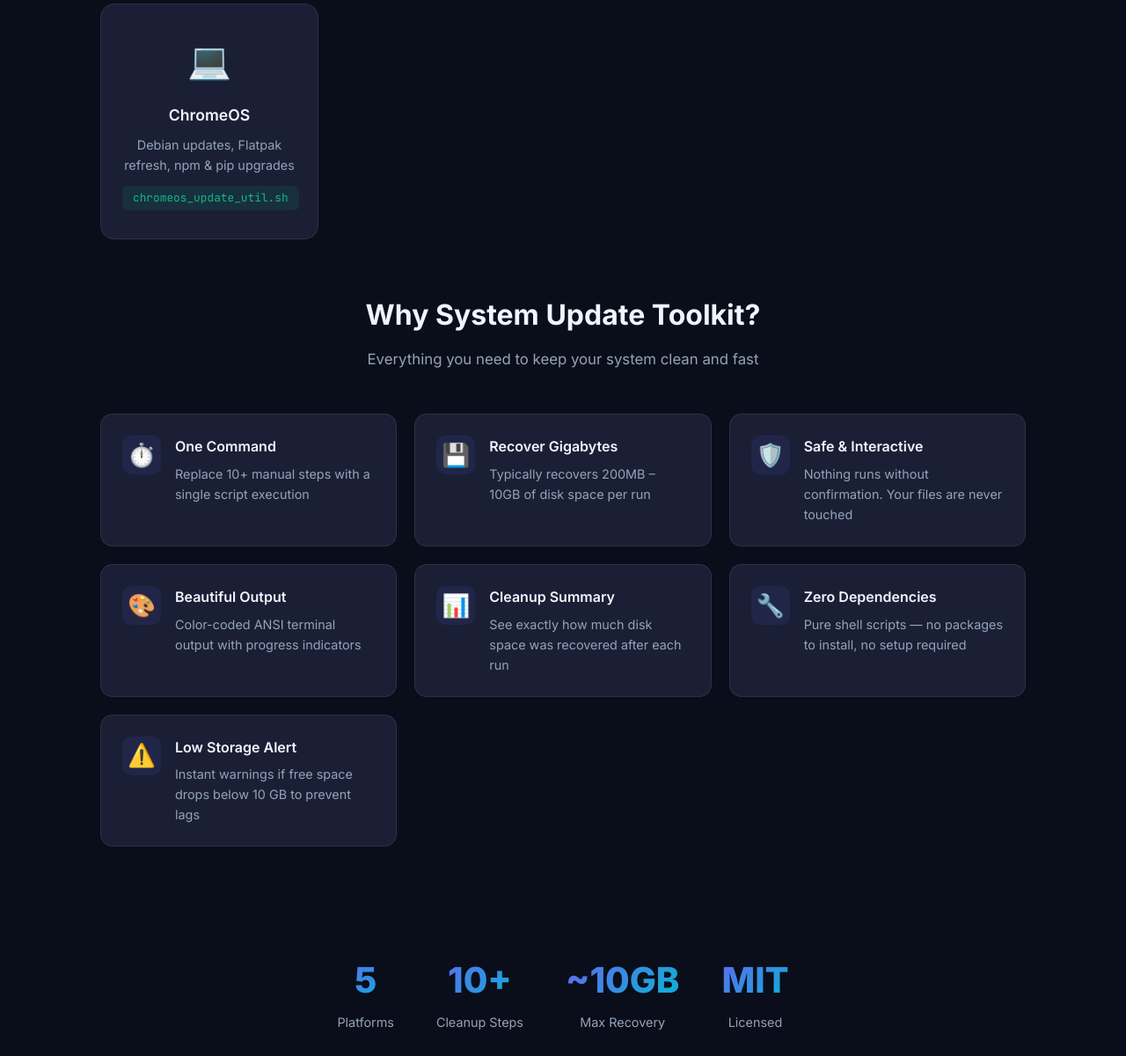
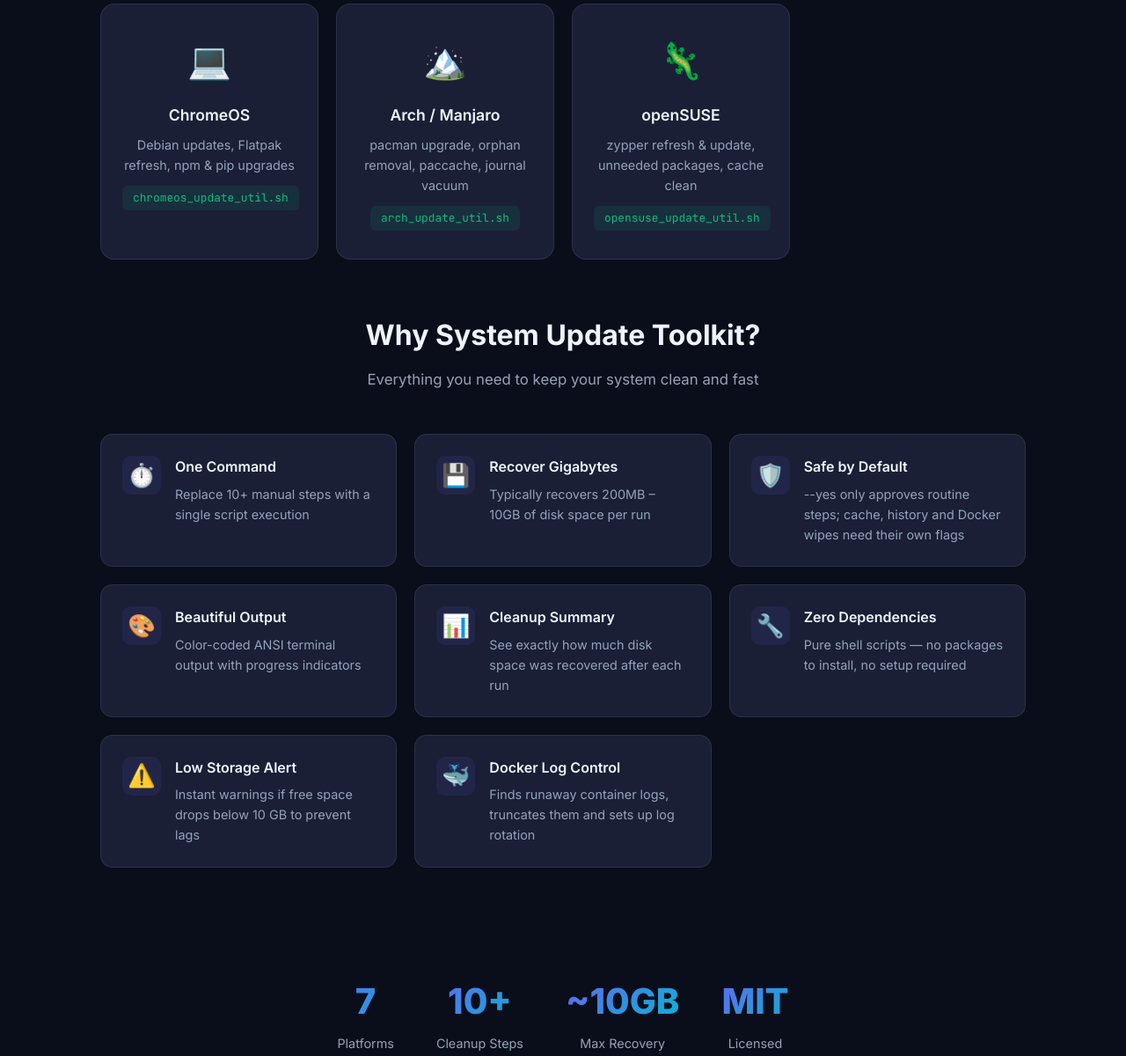
Before and after one commit to nilesh-gore/system-update-toolkit, a plain HTML site: page docs/index.html in a window 1280 px wide. Shown: the part 1082-2282 px from the top of the page at 88% size. Drawn offline with Linux system fonts and the light colour scheme.

Commit message:
fix(schedule): run weekly job as root; prepare v3.2.0 (#35)
--schedule now installs the job in root's crontab on Linux with a full PATH and a log file, only touches its own marked entry, and adds --unschedule. All scripts report 3.2.0; README and docs site updated for all seven platforms.

```diff
--- a/docs/index.html
+++ b/docs/index.html
@@ -4,7 +4,7 @@
     <meta charset="UTF-8">
     <meta name="viewport" content="width=device-width, initial-scale=1.0">
     <title>System Update Toolkit — Cross-Platform System Maintenance & Cleanup Automation</title>
-    <meta name="description" content="Automate system updates, clean package caches, and recover gigabytes of disk space on macOS, Ubuntu, Fedora, Windows, and ChromeOS. Safe, interactive cross-platform maintenance scripts.">
+    <meta name="description" content="Automate system updates, clean package caches, and recover gigabytes of disk space on macOS, Ubuntu, Fedora, Arch, openSUSE, Windows, and ChromeOS. Safe, interactive cross-platform maintenance scripts.">
     <meta name="keywords" content="system update, system maintenance, cleanup script, disk cleanup, cache cleaner, homebrew update, apt update, dnf5 update, winget, shell script, automation, devops, sysadmin, linux, fedora, macos, windows, chromeos">
     <meta name="author" content="Nilesh Gore">
     <link rel="canonical" href="https://nilesh-gore.github.io/system-update-toolkit/">
@@ -22,10 +22,10 @@
         "price": "0.00",
         "priceCurrency": "USD"
       },
-      "description": "Cross-platform system maintenance & cleanup automation tool. Automate package updates, clean caches, and recover disk space on Ubuntu, Fedora, macOS, Windows, and ChromeOS with one command.",
+      "description": "Cross-platform system maintenance & cleanup automation tool. Automate package updates, clean caches, and recover disk space on Ubuntu, Fedora, Arch, openSUSE, macOS, Windows, and ChromeOS with one command.",
       "downloadUrl": "https://github.com/nilesh-gore/system-update-toolkit",
       "releaseNotes": "https://github.com/nilesh-gore/system-update-toolkit/releases",
-      "softwareVersion": "2.7.0",
+      "softwareVersion": "3.2.0",
       "license": "https://opensource.org/licenses/MIT",
       "author": {
         "@type": "Person",
@@ -417,7 +417,7 @@
     <div class="container">
         <!-- Hero -->
         <section class="hero">
-            <div class="hero-badge">🚀 Open Source &middot; MIT License &middot; v2.6.1</div>
+            <div class="hero-badge">🚀 Open Source &middot; MIT License &middot; v3.2.0</div>
             <h1>
                 <span class="gradient-text">System Update</span><br>Toolkit
             </h1>
@@ -479,6 +479,18 @@
                 <p>Debian updates, Flatpak refresh, npm &amp; pip upgrades</p>
                 <code>chromeos_update_util.sh</code>
             </div>
+            <div class="platform-card">
+                <div class="icon">🏔️</div>
+                <h3>Arch / Manjaro</h3>
+                <p>pacman upgrade, orphan removal, paccache, journal vacuum</p>
+                <code>arch_update_util.sh</code>
+            </div>
+            <div class="platform-card">
+                <div class="icon">🦎</div>
+                <h3>openSUSE</h3>
+                <p>zypper refresh &amp; update, unneeded packages, cache clean</p>
+                <code>opensuse_update_util.sh</code>
+            </div>
         </section>
 
         <!-- Features -->
@@ -506,8 +518,8 @@
                 <div class="feature">
                     <div class="emoji">🛡️</div>
                     <div>
-                        <h4>Safe & Interactive</h4>
-                        <p>Nothing runs without confirmation. Your files are never touched</p>
+                        <h4>Safe by Default</h4>
+                        <p>--yes only approves routine steps; cache, history and Docker wipes need their own flags</p>
                     </div>
                 </div>
                 <div class="feature">
@@ -538,13 +550,20 @@
                         <p>Instant warnings if free space drops below 10 GB to prevent lags</p>
                     </div>
                 </div>
+                <div class="feature">
+                    <div class="emoji">🐳</div>
+                    <div>
+                        <h4>Docker Log Control</h4>
+                        <p>Finds runaway container logs, truncates them and sets up log rotation</p>
+                    </div>
+                </div>
             </div>
         </section>
 
         <!-- Stats -->
         <div class="stats">
             <div class="stat">
-                <div class="number" data-target="5">0</div>
+                <div class="number" data-target="7">0</div>
                 <div class="label">Platforms</div>
             </div>
             <div class="stat">
```
Also changed, not shown: 10 other files.
